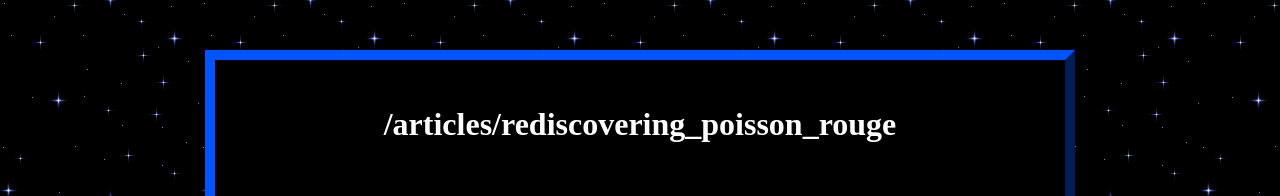
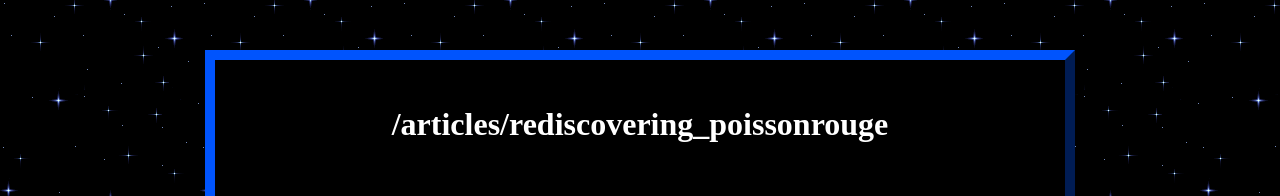
Before and after one commit to botoaca/botoaca.github.io, a plain HTML site: page articles/rediscovering_poissonrouge.html in a window 1280 px wide. Shown: the top 196 px of the page. Drawn offline with Linux system fonts and the light colour scheme.

Commit message:
rediscovering poissonrouge.com

```diff
--- a/articles/rediscovering_poisson_rouge.html
+++ b/articles/rediscovering_poissonrouge.html
@@ -3,13 +3,13 @@
 <head>
     <meta charset="UTF-8">
     <meta name="viewport" content="width=device-width, initial-scale=1.0">
-    <title>pihnea: articles/rediscovering_poisson_rouge</title>
+    <title>pihnea: articles/rediscovering_poissonrouge</title>
     <link rel="stylesheet" href="../styles.css">
     <link rel="icon" type="image/x-icon" href="assets/favicon.ico">
 </head>
 <body>
     <div class="main-container">
-        <h1>/articles/rediscovering_poisson_rouge</h1>
+        <h1>/articles/rediscovering_poissonrouge</h1>
         <br>
         <p class="article-p">
             around 11-13 years ago, i used to love exploring the internet. i was very young and i used to
```
Also changed, not shown: articles.html (+2 -1 lines).
